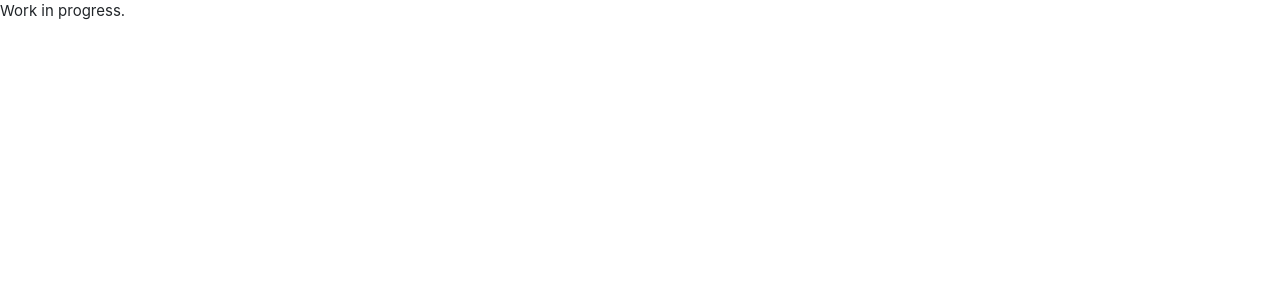
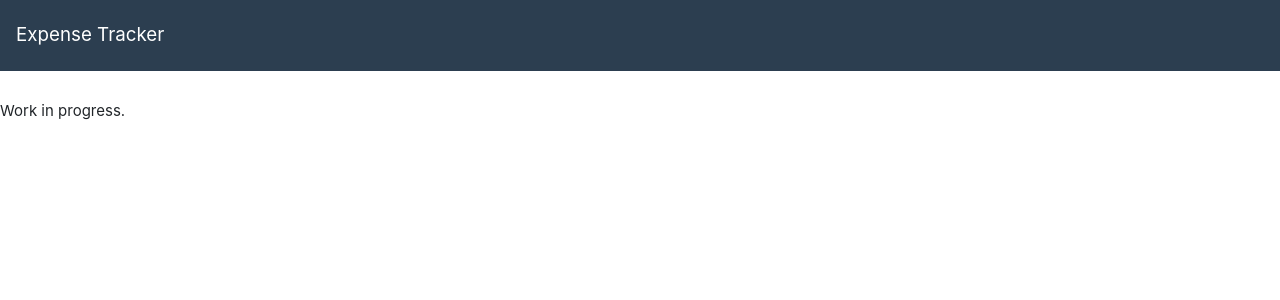
Before and after one commit to sukruthmk/Expense-Tracker, a React (Create React App) app in the folder frontend/: page / in a window 1280 px wide. Shown: the top 300 px of the page. Built offline with nearby package versions, Linux system fonts and the light colour scheme.

Commit message:
Added NavBar Component

```diff
--- a/frontend/src/App.js
+++ b/frontend/src/App.js
@@ -1,9 +1,11 @@
 import React, { Component } from 'react';
+import NavBar from './components/NavBar';
 
 class App extends Component {
   render() {
     return (
       <div>
+        <NavBar/>
         <p> Work in progress. </p>
       </div>
     );
--- /dev/null
+++ b/frontend/src/components/NavBar.js
@@ -0,0 +1,14 @@
+import React from 'react';
+import {Link} from 'react-router-dom';
+
+function NavBar() {
+  return (
+    <nav className="navbar navbar-dark bg-primary fixed-top">
+      <Link className="navbar-brand" to="/">
+        Expense Tracker
+      </Link>
+    </nav>
+  );
+}
+
+export default NavBar;
--- a/frontend/src/index.css
+++ b/frontend/src/index.css
@@ -6,6 +6,7 @@ body {
     sans-serif;
   -webkit-font-smoothing: antialiased;
   -moz-osx-font-smoothing: grayscale;
+  margin-top: 100px;
 }
 
 code {
```
